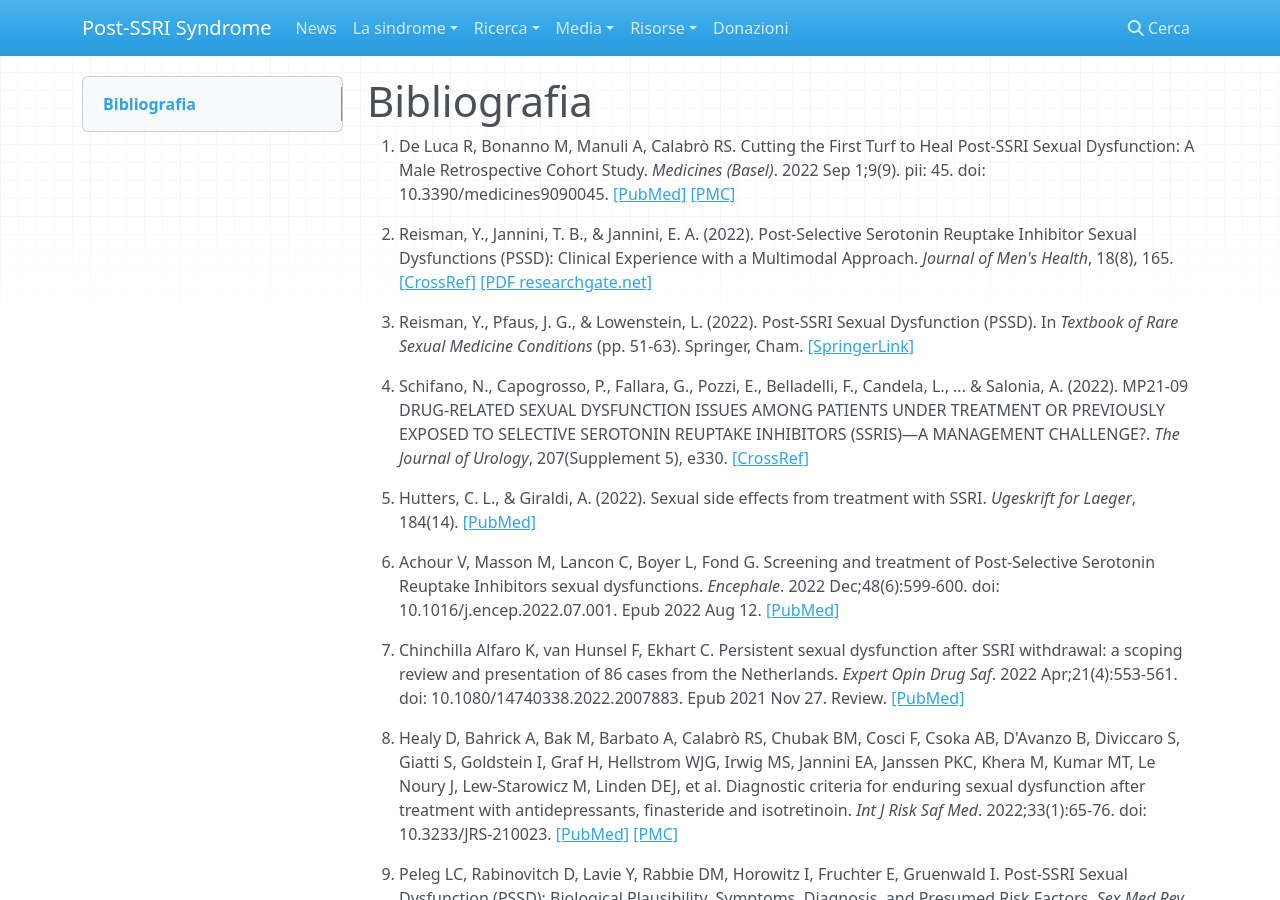
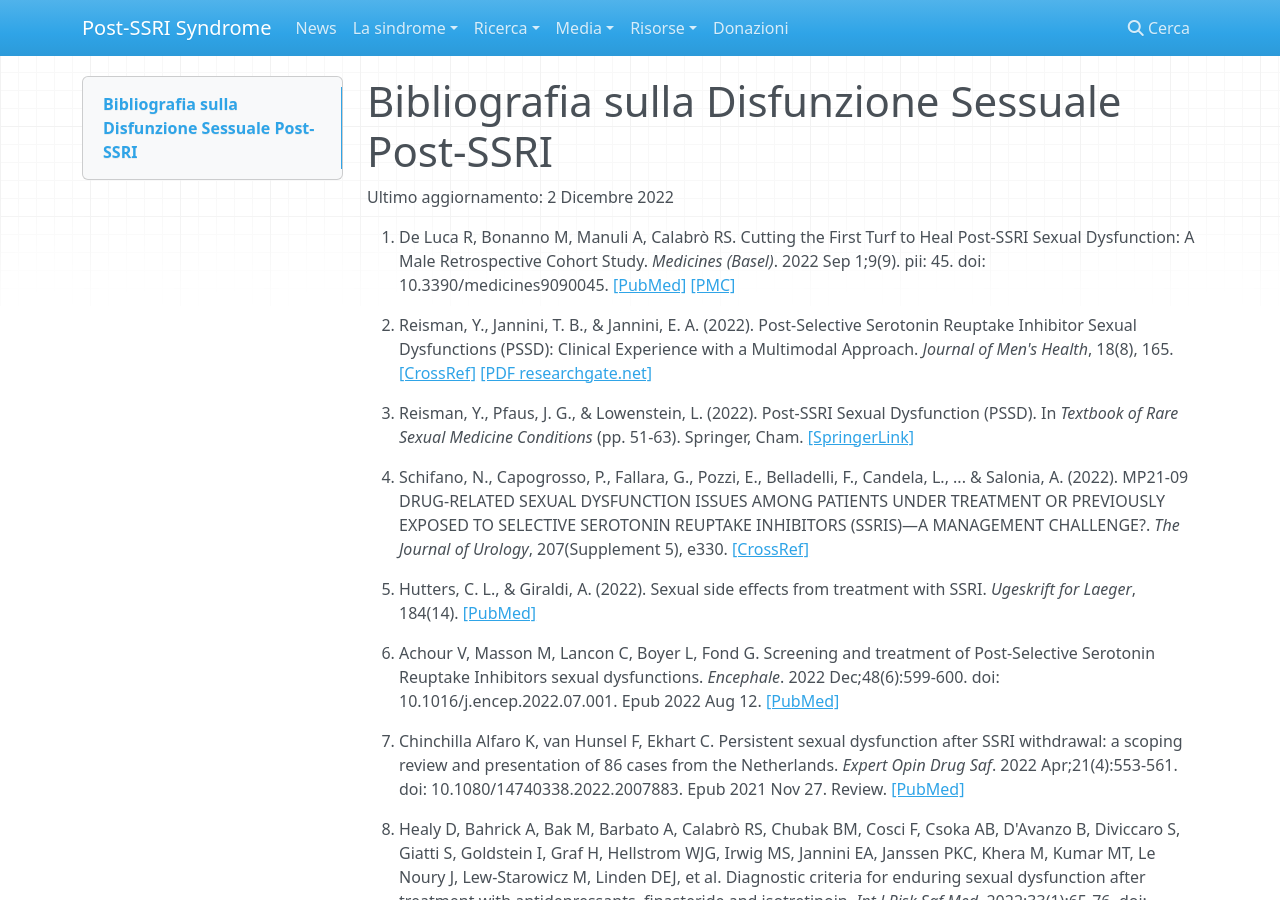
Before and after one commit to postssrisyndrome/windmill, an MkDocs documentation site: the page built from docs/ricerca/bibliografia.md, in a window 1280 px wide and 900 px high. Built offline with MkDocs 1.6.1, drawn with Linux system fonts in a browser that asks for light colours; nearby versions of some CDN libraries.

Commit message:
bibliografia: titolo e data aggiornamento

```diff
--- a/docs/ricerca/bibliografia.md
+++ b/docs/ricerca/bibliografia.md
@@ -1,4 +1,6 @@
-# Bibliografia
+# Bibliografia sulla Disfunzione Sessuale Post-SSRI
+
+Ultimo aggiornamento: 2 Dicembre 2022
 
 1. De Luca R, Bonanno M, Manuli A, Calabrò RS. Cutting the First Turf to Heal
 Post-SSRI Sexual Dysfunction: A Male Retrospective Cohort Study.
```
